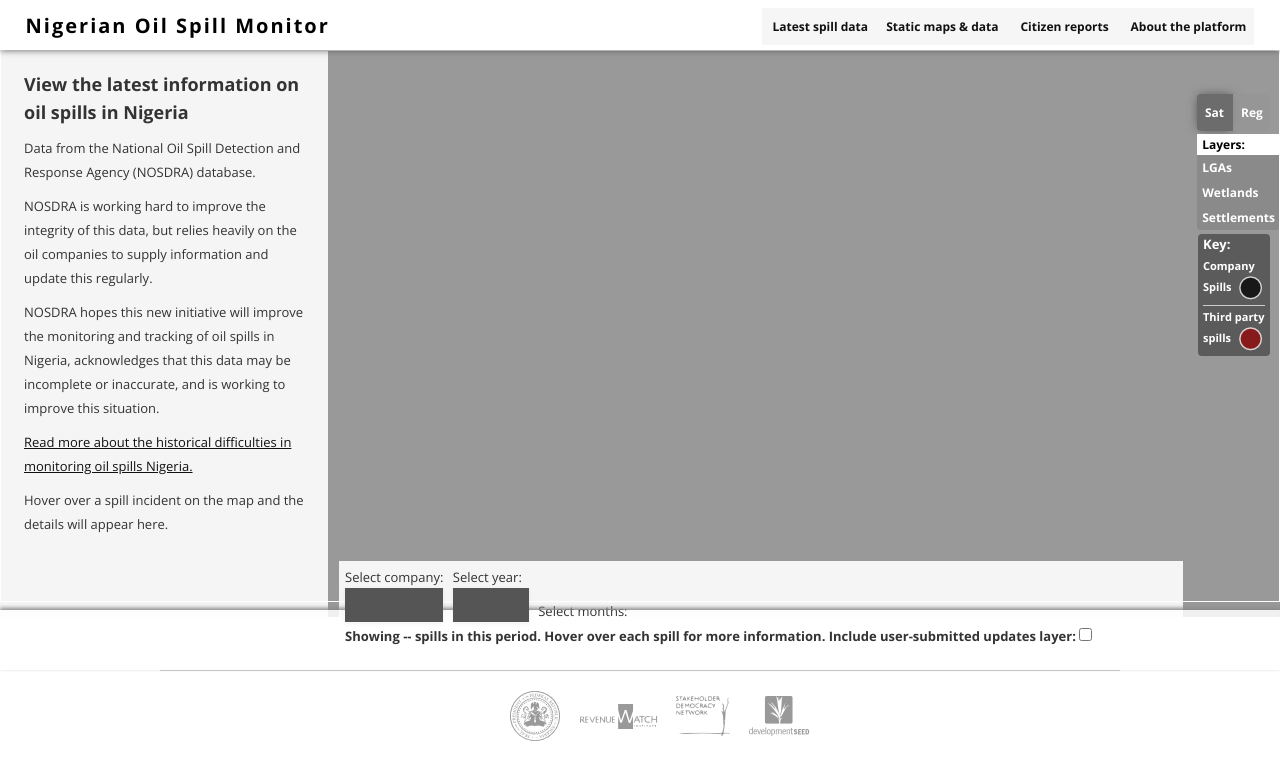
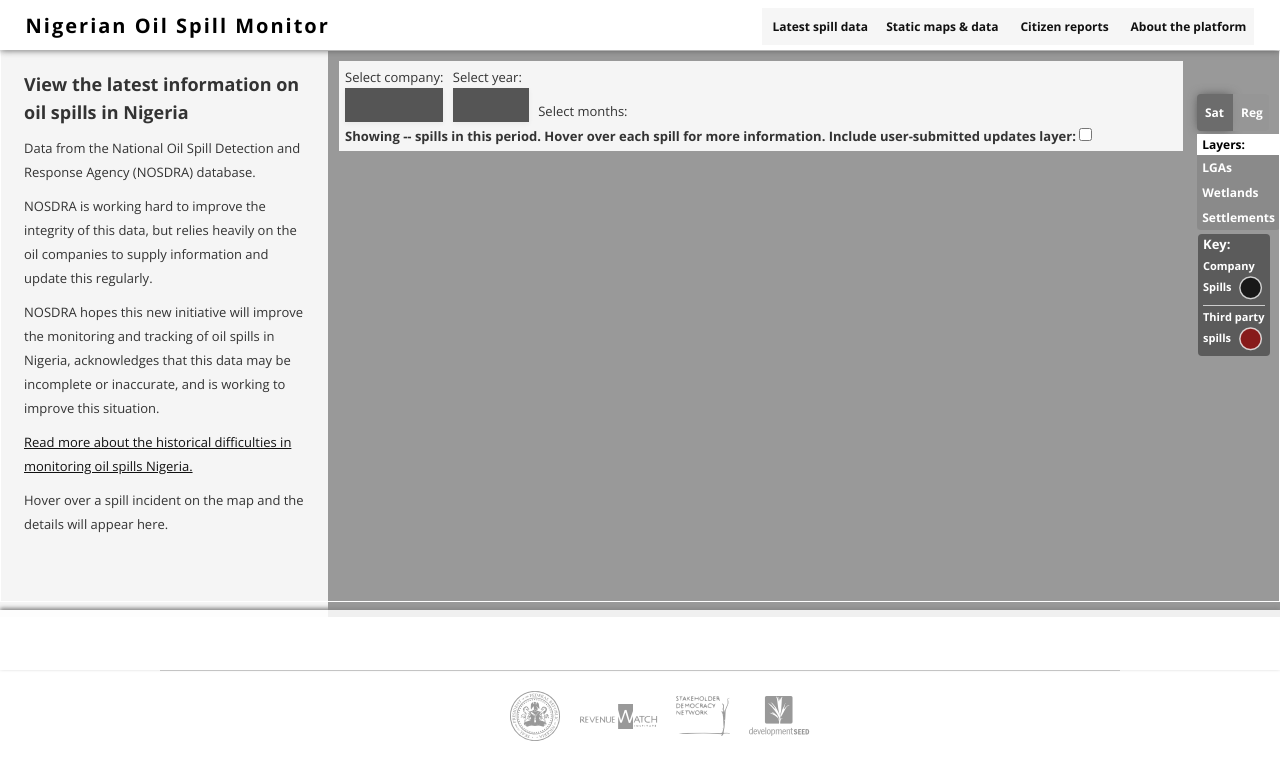
Before and after one commit to sdn4nigeria/monitoring-platform, a Jekyll site: the page built from index.html, in a window 1280 px wide. Shown: the top 780 px of the page. Built offline with Jekyll 4.4.1, drawn with Linux system fonts in a browser that asks for light colours; nearby versions of some CDN libraries; some web fonts are replaced; library files that are not in the unit come from our copies; Markdown is read by kramdown in place of the engine named in the settings.

Commit message:
Update style.css

```diff
--- a/_includes/css/style.css
+++ b/_includes/css/style.css
@@ -116,8 +116,8 @@
     height: 40px;
     padding-top: 10px;
     position:absolute;
-    bottom:0px;
-    right:0px;
+    bottom:50;
+    right:0;
 }
 ul.layers li a,
 .filter a {
```
